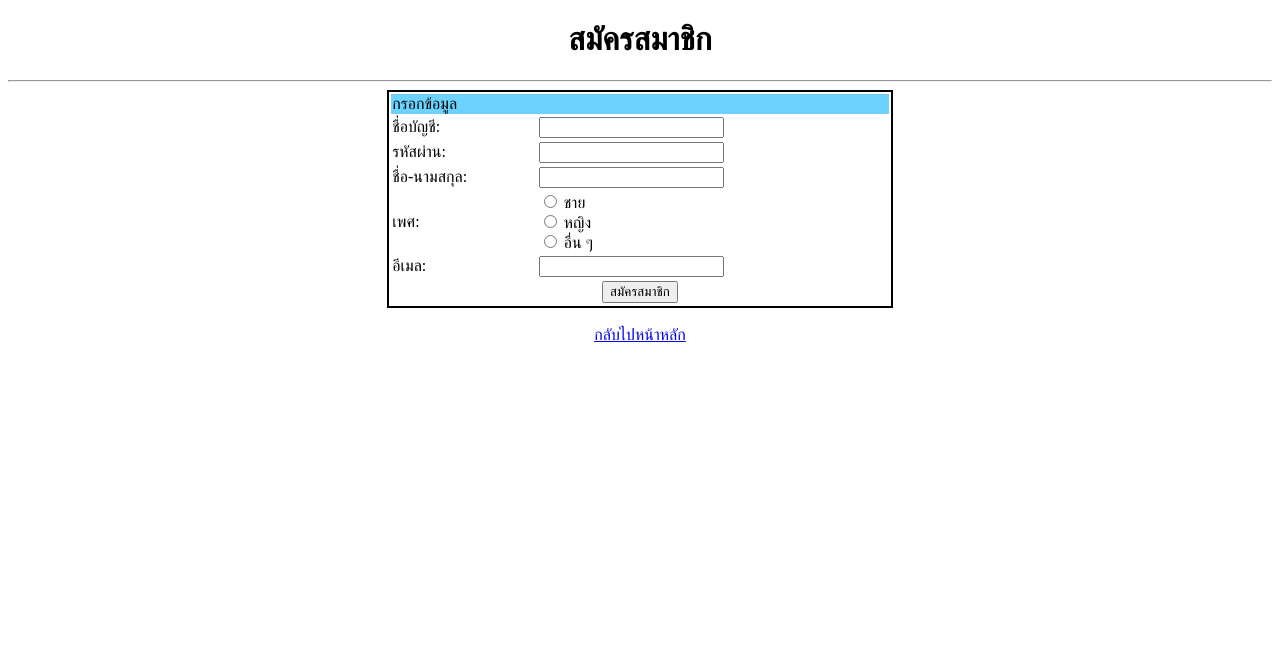
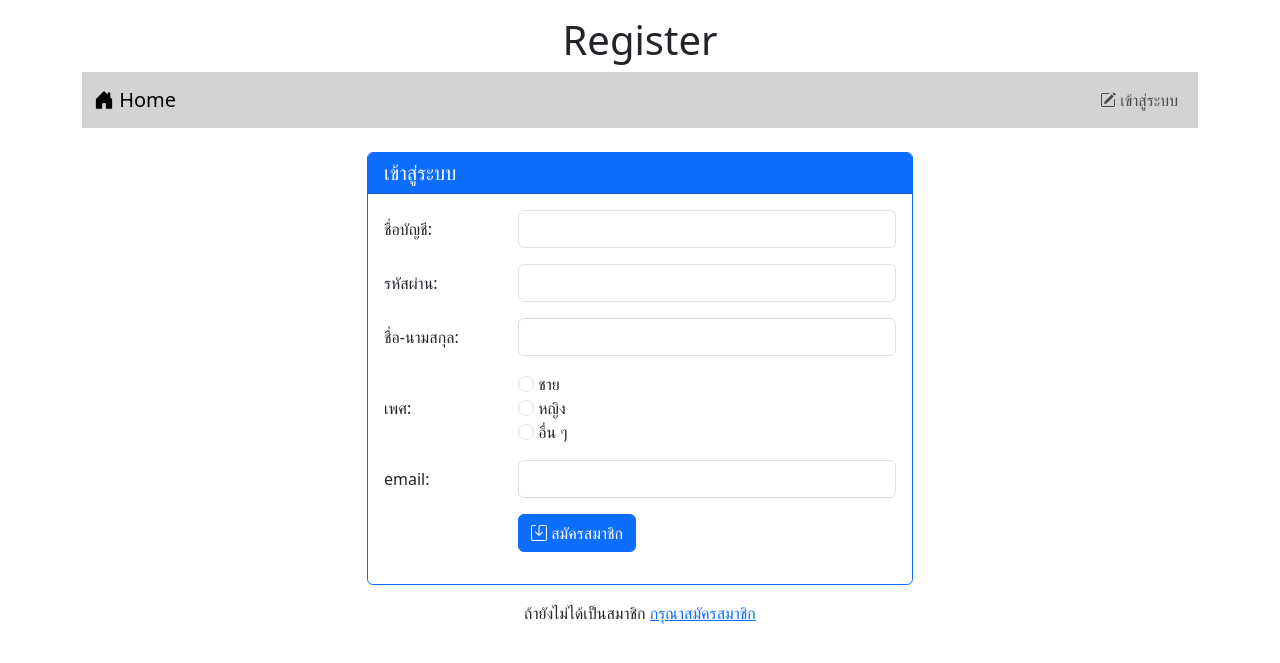
Before and after one commit to Maoooa/webboard_enetc, a PHP site: page /register.php in a window 1280 px wide. Shown: the top 663 px of the page. Run offline with PHP 8.4, Linux system fonts and the light colour scheme.

Commit message:
ubdate mysql and register
ubdate mysql and register

```diff
--- a/register.php
+++ b/register.php
@@ -1,41 +1,106 @@
 <?php
 session_start();
-if(isset($_SESSION['id'])){
+if (isset($_SESSION['id'])) {
     header('location:index.php');
 }
 ?>
 <!DOCTYPE html>
 <html lang="en">
+
 <head>
     <meta charset="UTF-8">
     <meta name="viewport" content="width=device-width, initial-scale=1.0">
+    <link href="https://cdn.jsdelivr.net/npm/bootstrap@5.3.3/dist/css/bootstrap.min.css" rel="stylesheet" integrity="sha384-QWTKZyjpPEjISv5WaRU9OFeRpok6YctnYmDr5pNlyT2bRjXh0JMhjY6hW+ALEwIH" crossorigin="anonymous">
+    <script src="https://cdn.jsdelivr.net/npm/bootstrap@5.3.3/dist/js/bootstrap.bundle.min.js" integrity="sha384-YvpcrYf0tY3lHB60NNkmXc5s9fDVZLESaAA55NDzOxhy9GkcIdslK1eN7N6jIeHz" crossorigin="anonymous"></script>
+    <!-- icon -->
+    <link rel="stylesheet" href="https://cdn.jsdelivr.net/npm/bootstrap-icons@1.11.3/font/bootstrap-icons.min.css">
     <title>register</title>
 </head>
+
 <body>
-    <h1 style="text-align: center;">สมัครสมาชิก</h1>
-    <hr>
-    <table style="border: 2px solid black; width: 40%;" align="center">
-        <tr><td colspan="2" style="background-color: #6CD2FE;">กรอกข้อมูล</td></tr>
-        <tr><td>ชื่อบัญชี:</td><td><input type="text" name="name"></td></tr>
-        <tr><td>รหัสผ่าน:</td><td><input type="password" name="pwd"></td></tr>
-        <tr><td>ชื่อ-นามสกุล:</td><td><input type="text" name="Username"></td></tr>
-        <tr><td>เพศ:</td><td>
-            <input type="radio" name="gender" value="m">
-                ชาย <br>
-            <input type="radio" name="gender" value="f">
-                หญิง <br>
-            <input type="radio" name="gender" value="other">
-                อื่น ๆ
-        </td></tr>
-        <tr><td>อีเมล:</td><td><input type="text" name="email"></td></tr>
-        <tr><td colspan="2" align="center">
-            <input type="submit" value="สมัครสมาชิก">
-        </td></tr>
-    </table>
-    <br>
-    <div style="text-align: center;">
-        <a href="index.php" >กลับไปหน้าหลัก</a>
+    <div class="container-lg">
+        <h1 style="text-align: center;" class="mt-3">Register</h1>
+        <!-- navbar -->
+        <?php include "nav.php" ?>
+        <!-- class crad -->
+        <form action="register_save.php" method="post">
+            <div class="row mt-4">
+                <div class="col-sm-10 col-md-8 col-lg-6 mx-auto">
+                    <div class="card  border-primary">
+                        <h5 class="card-header bg-primary text-white ">เข้าสู่ระบบ</h5>
+                        <div class="card-body">
+                            <!-- login -->
+                            <div class="row mb-3">
+                                <div class="col-lg-3 mx-auto my-auto ">
+                                    <label for="login" class="from-label">ชื่อบัญชี:</label>
+                                </div>
+                                <div class="col-lg-9 mx-auto my-auto ">
+                                    <input type="text" id="login" class="form-control" name="login" require>
+                                </div>
+                            </div>
+
+                            <!-- pwd -->
+                            <div class="row mb-3">
+                                <div class="col-lg-3 mx-auto my-auto ">
+                                    <label for="pwd" class="from-label">รหัสผ่าน:</label>
+                                </div>
+                                <div class="col-lg-9 mx-auto my-auto ">
+                                    <input type="password" id="pwd" class="form-control" name="pwd" require>
+                                </div>
+                            </div>
+
+                            <!-- name -->
+                            <div class="row mb-3">
+                                <div class="col-lg-3 mx-auto my-auto ">
+                                    <label for="name" class="from-label">ชื่อ-นามสกุล:</label>
+                                </div>
+                                <div class="col-lg-9 mx-auto my-auto ">
+                                    <input type="text" id="name" class="form-control" name="name" require>
+                                </div>
+                            </div>
+
+                            <!-- gender -->
+                            <div class="row mb-3">
+                                <div class="col-lg-3 mx-auto my-auto ">
+                                    <label for="gender" class="from-label">เพศ:</label>
+                                </div>
+                                <div class="col-lg-9 mx-auto my-auto ">
+                                    <input type="radio" class="form-check-input" name="gender" value="m" require> ชาย <br>
+                                    <input type="radio" class="form-check-input" name="gender" value="f" require> หญิง <br>
+                                    <input type="radio" class="form-check-input" name="gender" value="o" require> อื่น ๆ <br>
+                                </div>
+                            </div>
+
+                            <!-- email -->
+                            <div class="row mb-3">
+                                <div class="col-lg-3 mx-auto my-auto ">
+                                    <label for="email" class="from-label">email:</label>
+                                </div>
+                                <div class="col-lg-9 mx-auto my-auto ">
+                                    <input type="email" id="email" class="form-control" name="email" require>
+                                </div>
+                            </div>
+
+                            <!-- button -->
+                            <div class=" row mb-3">
+                                <div class="col-lg-3 mx-auto my-auto "></div>
+                                <div class="col-lg-9 mx-auto my-auto ">
+                                    <button type="submit" id="login" class="btn btn-primary  me-2" require><i class="bi bi-save"></i> สมัครสมาชิก</button>
+                                </div>
+                            </div>
+
+                        </div>
+                    </div>
+                </div>
+            </div>
+        </form>
+        <!-- register -->
+        <div style="text-align: center;" class="mt-3">
+            ถ้ายังไม่ได้เป็นสมาชิก <a href="register.php">กรุณาสมัครสมาชิก</a>
+        </div>
+
     </div>
 
 </body>
+
 </html>
```
Also changed, not shown: login.php (+9 -4 lines), register_save.php (added, +17 -0 lines), verify.php (+21 -15 lines).
